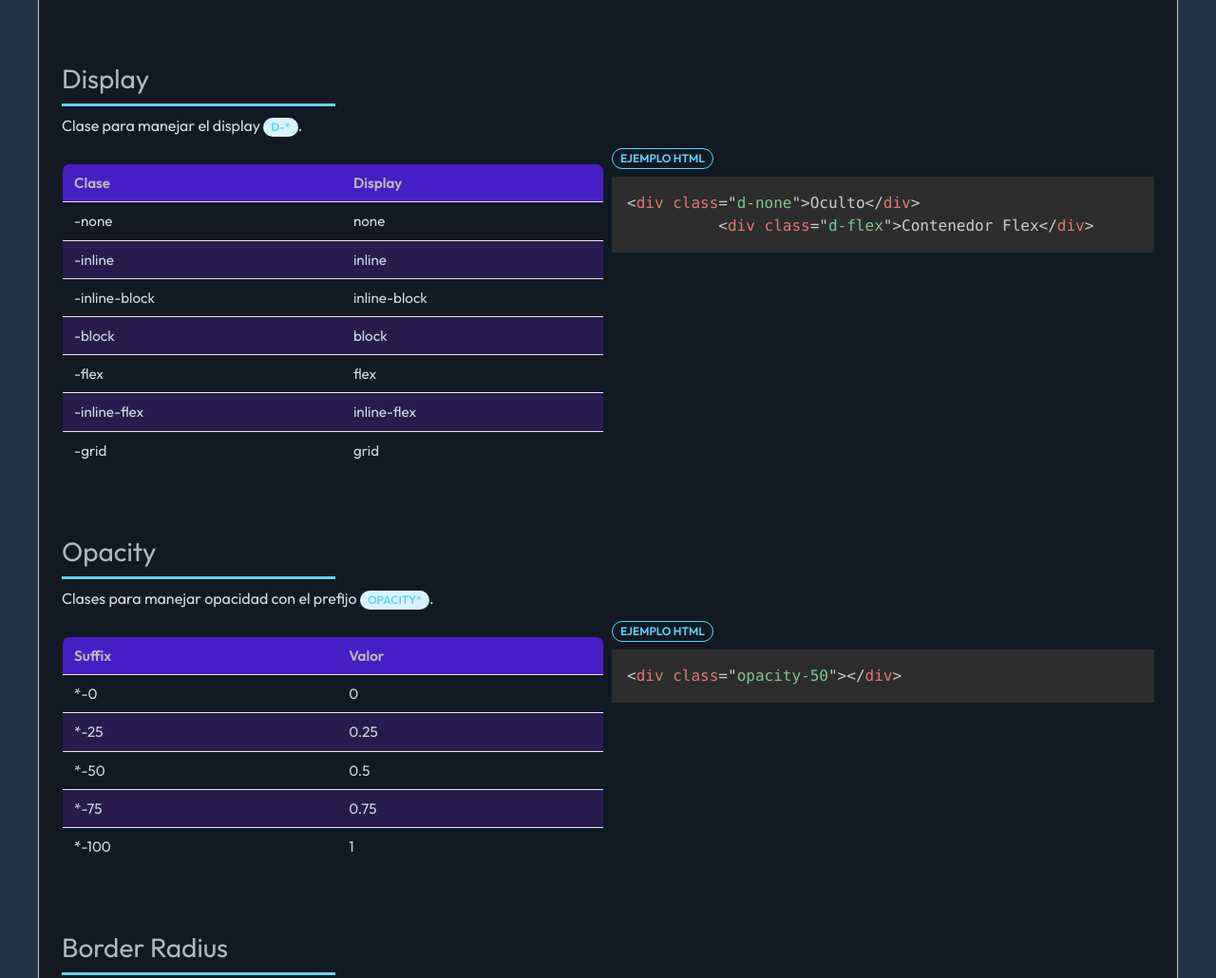
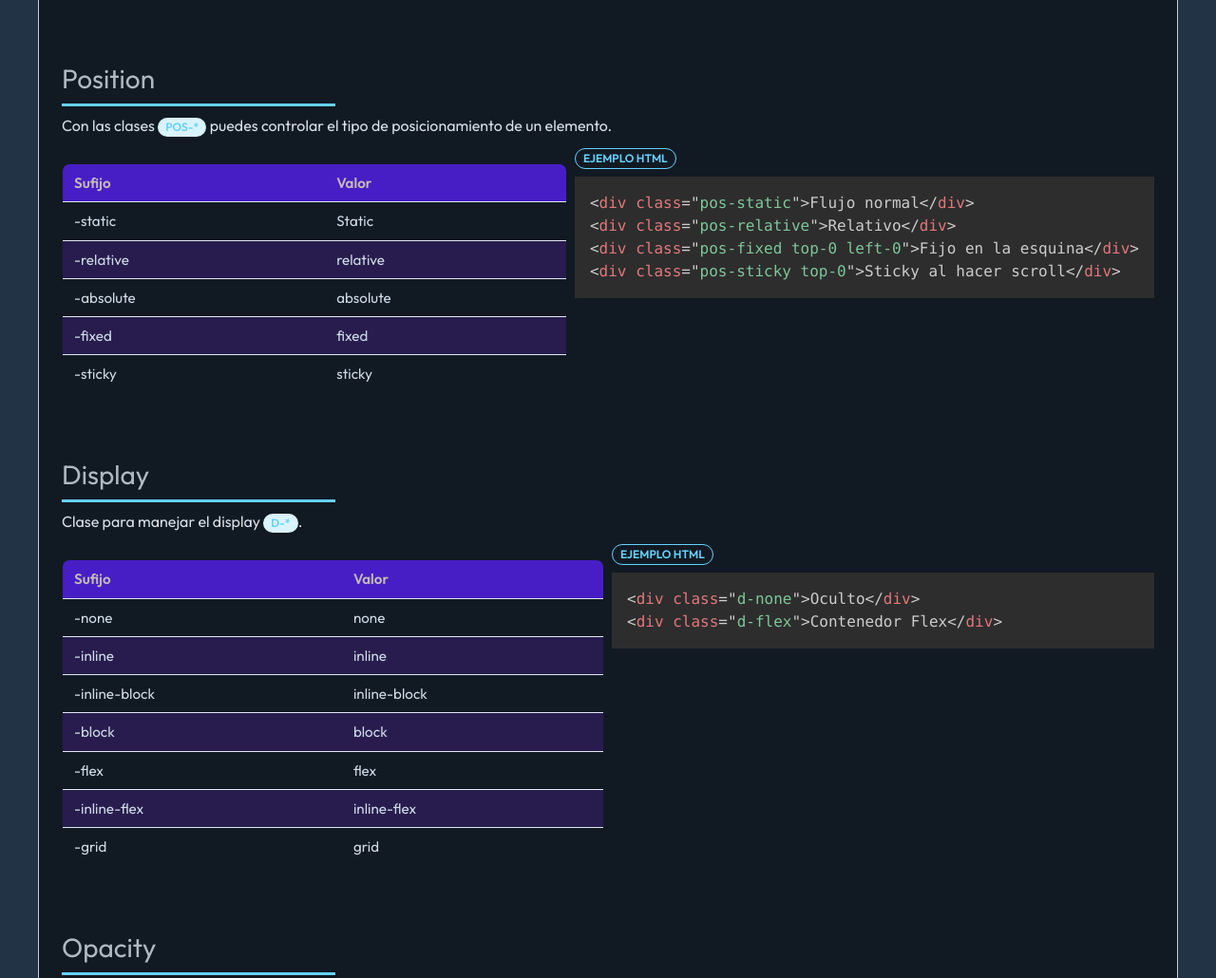
Before and after one commit to manuelmv15/AstroW, a website: page docs/utilidades/utilidades.html in a window 1280 px wide. Shown: the part 1770-2800 px from the top of the page at 95% size. Drawn offline with nearby package versions, Linux system fonts and the light colour scheme; files that its build step writes are made by us from their sources; a web font is replaced by a local one.

Commit message:
position

```diff
--- a/docs/utilidades/utilidades.html
+++ b/docs/utilidades/utilidades.html
@@ -73,7 +73,7 @@
                     <table class="custom-table">
                         <thead>
                             <tr>
-                                <th>Suffix</th>
+                                <th>Sufijo</th>
                                 <th>Valor</th>
                             </tr>
                         </thead>
@@ -130,7 +130,7 @@
                     <table class="custom-table">
                         <thead>
                             <tr>
-                                <th>Suffix</th>
+                                <th>Sufijo</th>
                                 <th>Valor</th>
                             </tr>
                         </thead>
@@ -234,6 +234,43 @@
         </section>
 
         <section class="mt-4">
+            <h2 class="sub-title mb-1">Position</h2>
+            <hr class="h-rule bg-color-info">
+            <p class="mt-1">Con las clases <code class="badge-soft-info">pos-*</code> puedes controlar el tipo de posicionamiento de un elemento.</p>
+
+            <div class="grid md:grid-cols-2 xs:grid-cols-1 mt-1">
+
+              <div>
+                <table class="custom-table">
+                  <thead>
+                    <tr>
+                      <th>Sufijo</th>
+                      <th>Valor</th>
+                    </tr>
+                  </thead>
+                  <tbody>
+                    <tr><td>-static</td><td>Static</td></tr>
+                    <tr><td>-relative</td><td>relative</td></tr>
+                    <tr><td>-absolute</td><td>absolute</td></tr>
+                    <tr><td>-fixed</td><td>fixed</td></tr>
+                    <tr><td>-sticky</td><td>sticky</td></tr>
+                  </tbody>
+                </table>
+              </div>
+
+
+              <div>
+                <label class="badge-outlined-info">Ejemplo HTML</label>
+                <pre><code class="language-html">&lt;div class=&quot;pos-static&quot;&gt;Flujo normal&lt;/div&gt;
+&lt;div class=&quot;pos-relative&quot;&gt;Relativo&lt;/div&gt;
+&lt;div class=&quot;pos-fixed top-0 left-0&quot;&gt;Fijo en la esquina&lt;/div&gt;
+&lt;div class=&quot;pos-sticky top-0&quot;&gt;Sticky al hacer scroll&lt;/div&gt;</code></pre>
+              </div>
+            </div>
+          </section>
+
+
+        <section class="mt-4">
             <h2 class="sub-title mb-1">Display</h2>
             <hr class="h-rule bg-color-info">
             <p class="mt-1">Clase para manejar el display <code class="badge-soft-info">d-*</code>.</p>
@@ -244,8 +281,8 @@
                 <table class="custom-table">
                   <thead>
                     <tr>
-                      <th>Clase</th>
-                      <th>Display</th>
+                      <th>Sufijo</th>
+                      <th>Valor</th>
                     </tr>
                   </thead>
                   <tbody>
@@ -282,7 +319,7 @@
                     <table class="custom-table">
                         <thead>
                             <tr>
-                                <th>Suffix</th>
+                                <th>Sufijo</th>
                                 <th>Valor</th>
                             </tr>
                         </thead>
@@ -329,8 +366,8 @@
                     <table class="custom-table">
                         <thead>
                             <tr>
-                                <th>Clase</th>
-                                <th>Border Radius</th>
+                                <th>Sufijo</th>
+                                <th>Valor</th>
                             </tr>
                         </thead>
                         <tbody>
```
Lines whose indentation alone changed are shown as unchanged.
